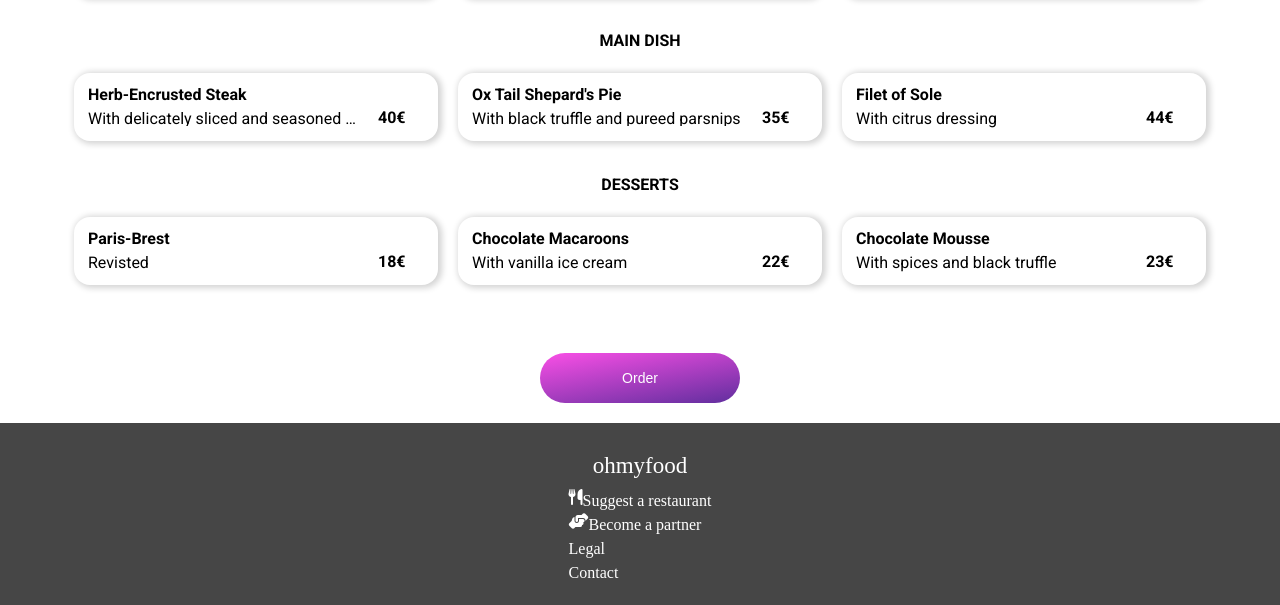
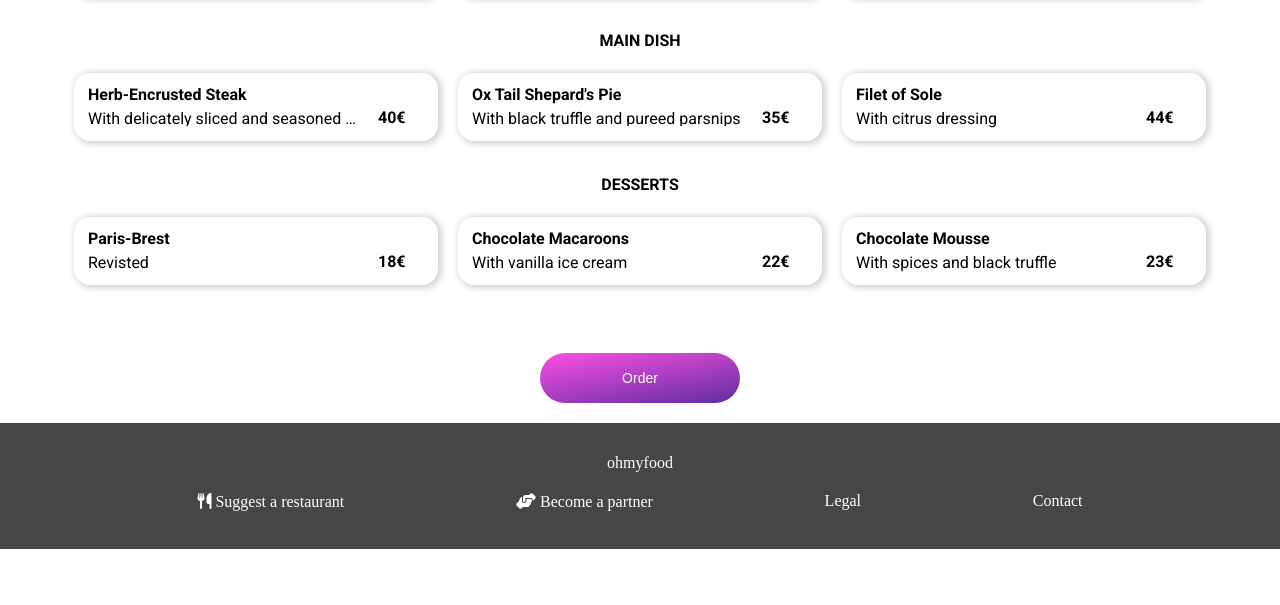
Before and after one commit to SalaCoding/restaurant-ohmyfood, a website: page menu_palette.html in a window 1280 px wide. Shown: the part 684-1289 px from the top of the page. After the commit the page ends 1233 px from the top, so only its background shows below. Drawn offline with Linux system fonts and the light colour scheme; a web font is replaced by a local one.

Commit message:
Version complet two

```diff
--- a/menu_palette.html
+++ b/menu_palette.html
@@ -135,12 +135,10 @@
         <footer>
             <h4>ohmyfood</h4>
             <ul>
-                <ul>
-                    <li class="#"><i class="fa fa-utensils"></i> Suggest a restaurant</li>
-                    <li class="#"><i class='fas fa-hands-helping'></i> Become a partner</li>
-                    <li class="#">Legal</li>
-                    <li class="#">Contact</li>
-            </ul>
+                <li class="#"><i class="fa fa-utensils"></i> Suggest a restaurant</li>
+                <li class="#"><i class='fas fa-hands-helping'></i> Become a partner</li>
+                <li class="#">Legal</li>
+                <li class="#">Contact</li>
             </ul>
         </footer>
 </body>
--- a/sass/layouts/_footer.scss
+++ b/sass/layouts/_footer.scss
@@ -1,61 +1,41 @@
 footer{
-    padding: 20px;
     background: rgb(70, 70, 70);
+    padding: 2em;
     color: #fff;
     & > h4{
-        line-height: 2;
-        font-size: 24px;
-        font-family: "shrikhand";
+    //    position: absolute;
+        font-family: 'shrikhand';
         text-align: center;
-        //font-family: $font__logo;
-        /* Extra small devices (phones, 600px and down) */
-        @media only screen and (max-width: 600px) {
-            font-size: 20px;
-            display: flex;
-            justify-content: flex-start;
+        @media screen and (min-width: 600px) {
+            text-align: left;
         }
-        /* Small devices (portrait tablets and large phones, 600px and up) */
-        @media only screen and (min-width: 600px) {
-            font-size: 21px;
-            display: flex;
-            justify-content: flex-start;
-        }
-        /* Medium devices (landscape tablets, 768px and up) */
-        @media only screen and (min-width: 768px) {
-            display: flex;
-            justify-content: center;
-            font-size: 23px;
+        @media screen and (min-width: 768px) {
+            text-align: center;
         }
     }
     & > ul{
         display: flex;
+        flex-basis: 100%;
         justify-content: space-evenly;
-        text-decoration: none;
-        li{
-            color: #fff;
-            text-decoration: none;
-            line-height: 1.5;
-            font-size: 16px;
-            /* Medium devices (landscape tablets, 768px and up) */
-            @media only screen and (min-width: 768px) {
-                display: flex;
-            //    flex-wrap: wrap;
-            //    justify-content: space-evenly;
+        margin-top: 1em;
+        @media screen and (min-width: 600px) {
+            display: inherit;
+            flex-direction: column;
+            justify-content: flex-start;
+        }
+        @media screen and (min-width: 768px) {
+            display: flex;
+            flex-direction: row;
+            flex-basis: 100%;
+            justify-content: space-evenly;
+        }
+        & > li{
+            padding: 1em;
+            cursor: pointer;
+            @media screen and (min-width: 600px) {
+                margin: 0.2em;
+                padding: 0.2em;
             }
-        }
-         /* Extra small devices (phones, 600px and down) */
-         @media only screen and (max-width: 600px) {
-        //    flex-direction: column;
-        }
-        /* Small devices (portrait tablets and large phones, 600px and up) */
-        @media only screen and (min-width: 600px) {
-        //    flex-direction: column;
-        }
-       /* Medium devices (landscape tablets, 768px and up) */
-        @media only screen and (min-width: 768px) {
-            display: flex;
-            flex-wrap: wrap;
-            justify-content: space-evenly;
         }
     }
 }
```
Also changed, not shown: index.html (+4 -4 lines), menu_enchanted.html (+0 -2 lines), menu_gourmand.html (+4 -7 lines), css/style.css, sass/main.css, 2 other files.
